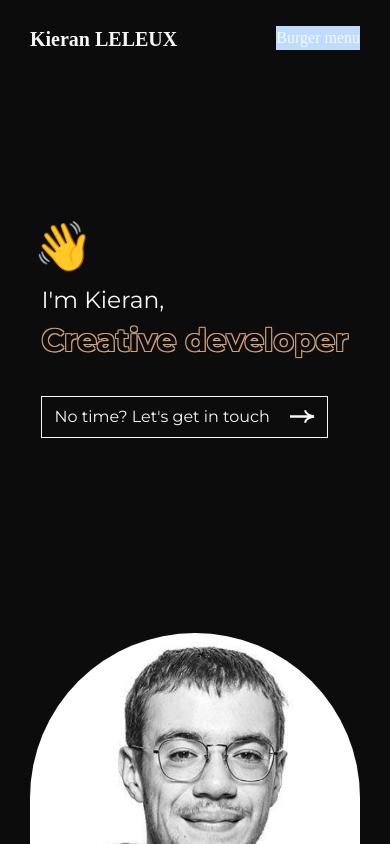
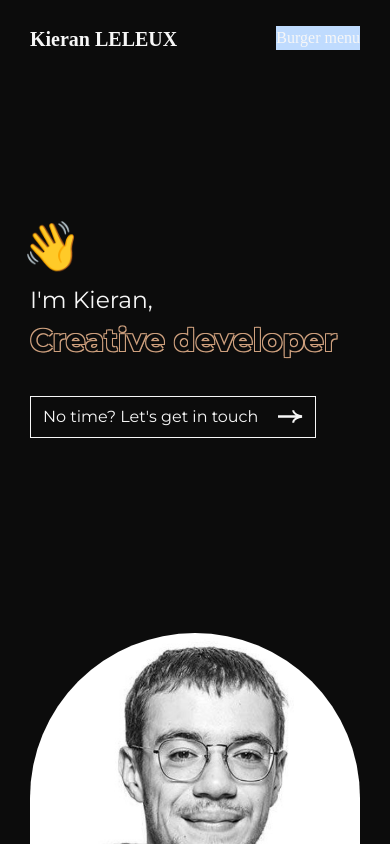
Before and after one commit to kilelx/portfolio, a React (Vite) app: page / in a window 390 px wide. Shown: the top 844 px of the page. Built offline with nearby package versions, Linux system fonts and the light colour scheme.

Commit message:
fix: mobile animation

```diff
--- a/src/components/Hero.tsx
+++ b/src/components/Hero.tsx
@@ -28,7 +28,7 @@ export default function Hero() {
 
 
   return (
-    <section className='section-container flex flex-col md:flex-row md:justify-between items-center mt-36 md:mt-[200px] md:pl-psh1' id='hero_section'>
+    <section className='section-container flex flex-col md:flex-row md:justify-between mt-36 md:mt-[200px] md:pl-psh1' id='hero_section'>
       <div>
         <p className='text-5xl md:text-[50px] -ml-2 mb-3'>👋</p>
         <h1>
--- a/vite.config.ts
+++ b/vite.config.ts
@@ -3,5 +3,5 @@ import react from '@vitejs/plugin-react-swc'
 
 export default defineConfig({
   plugins: [react()],
-  base: "/portfolio/",
+  // base: "/portfolio/",
 })
```
